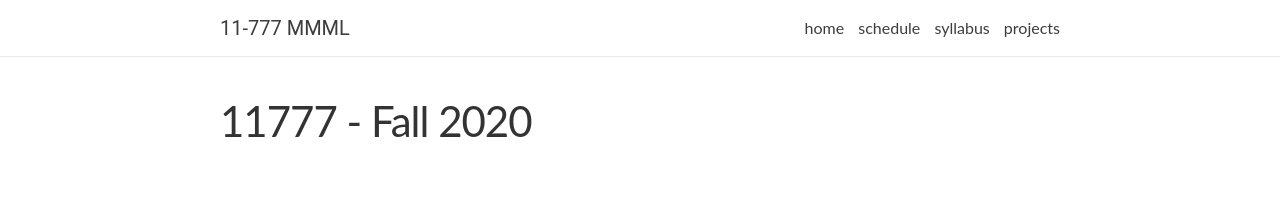
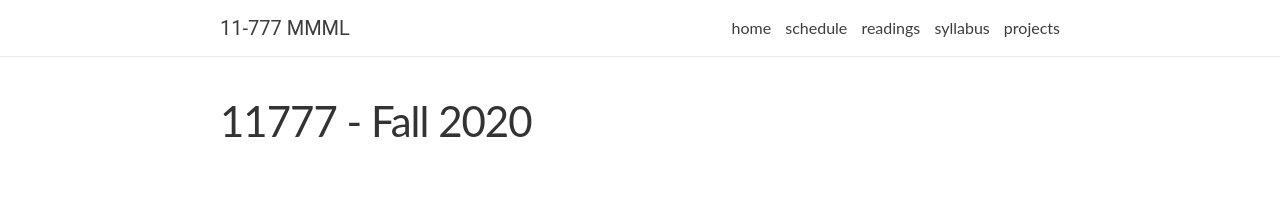
Before and after one commit to CMU-MultiComp-Lab/mmml-course, a Jekyll site: the page built from README.md, in a window 1280 px wide. Shown: the top 213 px of the page. Built offline with Jekyll 4.4.1, drawn with Linux system fonts in a browser that asks for light colours; nearby versions of some CDN libraries; our own code applies the rules of GitHub Pages for plain Markdown files; comment, search, counter and statistics services are not loaded.

Commit message:
Update header.html

```diff
--- a/_includes/header.html
+++ b/_includes/header.html
@@ -21,6 +21,7 @@
       <div class="trigger">
         <a class="page-link" href="{{ '/fall2020/' | relative_url }}">home</a>
         <a class="page-link" href="{{ '/fall2020/schedule/' | relative_url }}">schedule</a>
+        <a class="page-link" href="{{ '/fall2020/readings/' | relative_url }}">readings</a>
         <a class="page-link" href="{{ '/fall2020/syllabus/' | relative_url }}">syllabus</a>
         <a class="page-link" href="{{ '/fall2020/projects/' | relative_url }}">projects</a>
       </div>
```
